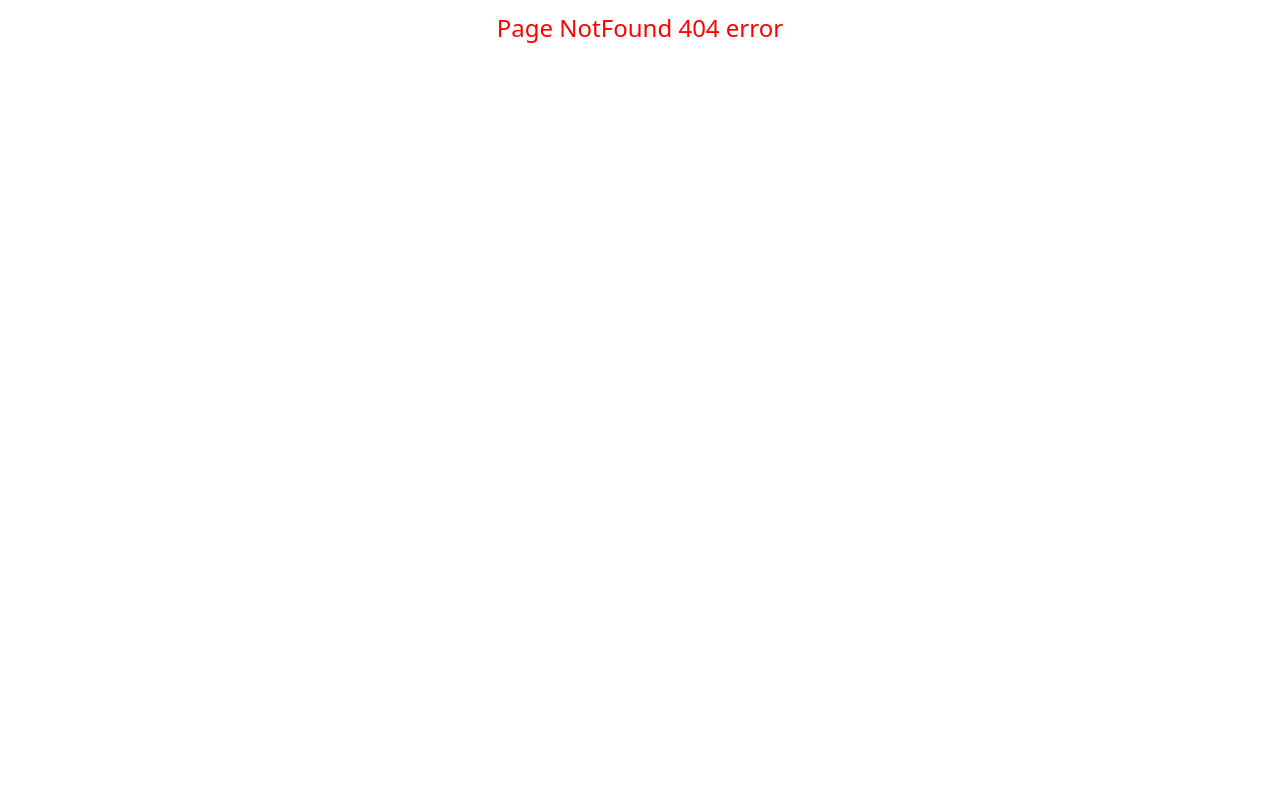
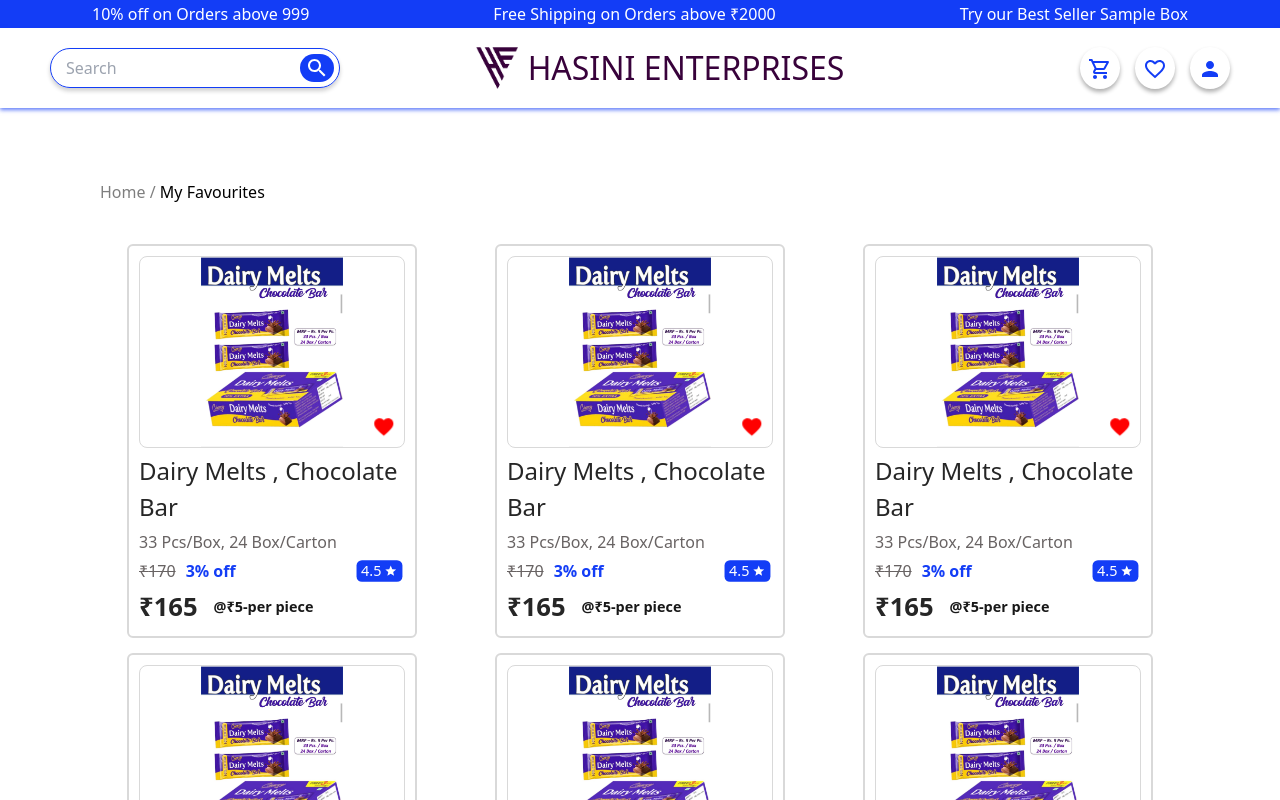
Before and after one commit to InfiniMove-Coders/Hasini_user_side_frontend, a React (Vite) app: page /favourite in a window 1280 px wide. Before the commit this address had no page. Shown: the top 800 px of the page. Built offline with nearby package versions, Linux system fonts and the light colour scheme.

Commit message:
favourites and navigation styles changed

```diff
--- a/src/components/ItemDetails/ItemDetails.jsx
+++ b/src/components/ItemDetails/ItemDetails.jsx
@@ -63,13 +63,13 @@
 				<Navbar1 />
 				<Navbar2 />
 			</div>
-			<p className="md:px-[100px] px-[10dvw] pt-[30px] md:mt-[130px] mt-[35dvw] md:text-[100%] text-[3dvw]" >
-				<span className="opacity-[0.5]"
+			<p className="md:px-[100px] px-[10dvw] pt-[30px] md:mt-[130px] mt-[35dvw] md:text-[100%] text-[3.5dvw]" >
+				<span className="opacity-[0.5] cursor-pointer"
 					onClick={() => {
 						navigate("/ ", { replace: true });
 					}}
 				>Home /</span>
-				<span className="opacity-[0.5]"
+				<span className="opacity-[0.5] cursor-pointer"
 					onClick={() => {
 						navigate("/category", { state: { keyStatusState: 0 }, replace: true });
 					}}
--- a/src/components/carousel/Carousel.css
+++ b/src/components/carousel/Carousel.css
@@ -55,3 +55,13 @@
   border:none;
   outline:none;
 }
+
+@media only screen and (max-width:768px){
+  .custom-pagination {
+    gap: 1dvw;
+  }
+  .custom-pagination .swiper-pagination-bullet {
+    width: 2dvw;
+    height: 2dvw;
+  }
+}
--- a/src/components/carousel/Carousel.jsx
+++ b/src/components/carousel/Carousel.jsx
@@ -20,7 +20,7 @@
 
 	return (
 		<>
-			<div className="w-[100%] h-auto border-[0px] border-[black] md:mt-[200px] mt-[36dvw]">
+			<div className="w-[100%] h-auto border-[0px] border-[black] md:mt-[200px] mt-[37dvw]">
 				<Swiper
 					effect="coverflow"
 					grabCursor={true}
--- a/src/components/carousel/basic/Carousel_slide.jsx
+++ b/src/components/carousel/basic/Carousel_slide.jsx
@@ -2,7 +2,7 @@
 
 const Carousel_slide = ({ image, onClick }) => {
 	return (
-		<div onClick={onClick} className="w-[100%] h-[40dvw] md:h-[500px] cursor-pointer border-[0px] border-[black] rounded-[20px] overflow-hidden">
+		<div onClick={onClick} className="w-[100%] h-[37dvw] md:h-[500px] cursor-pointer border-[0px] border-[black] rounded-[20px] overflow-hidden">
 			<img src={image} className="w-[100%] h-[100%] rouded-[20px]" />
 		</div>
 	)
--- a/src/components/cart/cart.jsx
+++ b/src/components/cart/cart.jsx
@@ -1,13 +1,16 @@
 import React, { useState } from 'react';
 import { useNavigate } from 'react-router-dom';
 import './cart.css';
+import Navbar1 from '../navbar/Navbar1';
+import Navbar2 from '../navbar/Navbar2';
+import Footer from '../footer/footer';
 
 const Cart = () => {
 	const navigate = useNavigate();
 	const [cartItems, setCartItems] = useState([
-    { id: 1, name: 'Dairy Melts, Chocolate Bars', price: 165, quantity: 1, image: '/src/assets/images/ganesh/Rectangle.png'},
-    { id: 2, name: 'Dairy Melts, Chocolate Bars', price: 165, quantity: 1, image: '/src/assets/images/ganesh/Rectangle.png'},
-    { id: 3, name: 'Dairy Melts, Chocolate Bars', price: 165, quantity: 1, image: '/src/assets/images/ganesh/Rectangle.png'},
+		{ id: 1, name: 'Dairy Melts, Chocolate Bars', price: 165, quantity: 1, image: '/src/assets/images/ganesh/Rectangle.png' },
+		{ id: 2, name: 'Dairy Melts, Chocolate Bars', price: 165, quantity: 1, image: '/src/assets/images/ganesh/Rectangle.png' },
+		{ id: 3, name: 'Dairy Melts, Chocolate Bars', price: 165, quantity: 1, image: '/src/assets/images/ganesh/Rectangle.png' },
 	]);
 
 	const updateQuantity = (id, change) => {
@@ -26,7 +29,12 @@
 	const totalAmount = cartItems.reduce((total, item) => total + calculateSubtotal(item.price, item.quantity), 0);
 
 	return (
-    <div className="cart-container">
+		<>
+			<div className='w-[100%] h-auto fixed top-[0px] z-[5]'>
+				<Navbar1 />
+				<Navbar2 />
+			</div>
+			<div className="cart-container md:mt-[120px] mt-[35dvw] mb-[10dvw] md:mb-[50px]">
 				<div className="cart-header">
 					<button className="back-button" onClick={() => navigate('/')}>← Cart</button>
 				</div>
@@ -77,9 +85,9 @@
 							</div>
 
 							<div className="cart-buttons">
-      <button className="return-button" onClick={() => navigate('/products')}>Return To Shop</button>
+								<button className="return-button" onClick={() => navigate('/')}>Return To Shop</button>
 								<button className="update-button" onClick={() => window.location.reload()}>Update Cart</button>
-      <button className="checkout-button" onClick={() => navigate('/checkout')}>Proceed to Checkout</button>
+								<button className="checkout-button">Proceed to Checkout</button>
 							</div>
 						</div>
 					</div>
@@ -88,6 +96,8 @@
 
 
 			</div>
+			<Footer />
+		</>
 	);
 };
 
--- /dev/null
+++ b/src/components/favourite/Favourite.jsx
@@ -0,0 +1,58 @@
+import { useEffect } from "react"
+import Footer from "../footer/footer"
+import Navbar1 from "../navbar/Navbar1"
+import Navbar2 from "../navbar/Navbar2"
+import { useLocation, useNavigate } from "react-router-dom"
+import FavouriteCard from "./FavouriteCard"
+
+
+const Favourite = () => {
+
+	const item = {
+		imageurl: "/images/item_details/a.jpg",
+		name: "Dairy Melts , Chocolate Bar ",
+		Units_Box: 33,
+		Box_Carton: 24,
+		Price: 170,
+		OfferPrice: 165,
+		UnitPrice: 5,
+	}
+
+	const navigate = useNavigate();
+
+	useEffect(() => {
+		window.scroll(0, 0);
+	}, []);
+
+	return (
+		<>
+			<div className='w-[100%] h-auto fixed top-[0px] z-[1]'>
+				<Navbar1 />
+				<Navbar2 />
+			</div>
+			<p className="md:px-[100px] px-[10dvw] pt-[30px] md:mt-[150px] mt-[30dvw]" >
+				<span className="opacity-[0.5] cursor-pointer"
+					onClick={() => {
+						navigate("/");
+					}}
+				>Home /</span>
+				<span className="opacity-[1]"> My Favourites</span>
+			</p>
+			<div className="m-auto mt-[40px] w-[90%] h-auto flex flex-row items-start justify-evenly gap-[15px] flex-wrap mb-[50px] border-[0px] border-[black]">
+				<FavouriteCard item={item} />
+				<FavouriteCard item={item} />
+				<FavouriteCard item={item} />
+				<FavouriteCard item={item} />
+				<FavouriteCard item={item} />
+				<FavouriteCard item={item} />
+				<FavouriteCard item={item} />
+				<FavouriteCard item={item} />
+				<FavouriteCard item={item} />
+
+			</div>
+			<Footer />
+		</>
+	)
+}
+
+export default Favourite;
--- /dev/null
+++ b/src/components/favourite/FavouriteCard.jsx
@@ -0,0 +1,84 @@
+import { FavoriteBorderOutlined, FavoriteOutlined, Image, ShoppingCart, Star } from "@mui/icons-material"
+import { useState } from "react";
+import { useNavigate } from "react-router-dom";
+import "animate.css";
+import Dimensions from "../others/Dimensions";
+
+const FavouriteCard = ({ item }) => {
+
+	const [favourite, setFavourite] = useState(true);
+	const navigate = useNavigate();
+	const medium = Dimensions.medium();
+
+	const ItemDetails = async () => {
+		navigate("/itemdetails", { state: { item: item } });
+	}
+
+	const AddToFavourite = async (event) => {
+		event.stopPropagation();
+		favourite ? setFavourite(false) : setFavourite(true);
+	}
+
+	return (
+		<div className="md:w-[290px] w-[40dvw] border-[black] border-[0px] flex flex-col items-center justify-start gap-[15px] cursor-pointer"
+			onClick={ItemDetails}
+		>
+			<div className="w-full h-auto bg-white rounded-[6px] p-[10px] flex flex-col items-start justify-start border-[#D9D9D9] border-[2px] md:gap-[5px]">
+				<div className="w-[100%] md:h-[15dvw] h-[35dvw] border-[#D9D9D9] border-[1px] flex items-center justify-center rounded-[8px] overflow-hidden relative">
+					{item?.imageurl
+						?
+						<img src={item?.imageurl} className="max-h-[100%]" />
+						:
+						<Image />
+					}
+					<div
+						className="border-[rgba(0,0,0,0.5)] border-[0px] absolute bottom-[5px] right-[5px] cursor-pointer rounded-[50%] shadow-[0px_0px_0px_rgba(0,0,0,0.2)] p-[2px] scale-[0.9]"
+						onClick={AddToFavourite}
+					>
+						{favourite ?
+							<FavoriteOutlined className="text-[red] animate__animated animate__rubberBand" style={{ fontSize: medium ? "5dvw" : "160%" }} />
+							:
+							<FavoriteBorderOutlined style={{ fontSize: medium ? "5dvw" : "160%" }} />
+
+						}
+					</div>
+
+				</div>
+				<p className="md:text-[150%] text-[3dvw] text-[#262626]">{item?.name ? item?.name : "Name"}</p>
+				<p className="text-[#686363] md:text-[100%] text-[2.5dvw]">
+					{item?.Units_Box ? item?.Units_Box : "XX"} Pcs/Box, {item?.Box_Carton ? item?.Box_Carton : "XX"} Box/Carton
+				</p>
+				<div className="w-full h-auto flex flex-row items-center justify-between">
+					<div className="w-auto h-auto flex flex-row items-center justify-between gap-[10px]">
+						<p className="text-[#686363] line-through md:text-[100%] text-[3.5dvw]">
+							&#x20B9;{item?.Price ? item?.Price : "XXX"}
+						</p>
+						<p className="text-[#133DF6] font-bold md:text-[100%] text-[2.5dvw]">3% off</p>
+					</div>
+					<div className="w-auto h-auto flex items-center justify-center gap-[2px] px-[5px] bg-[#133DF6] text-[white] scale-[90%] rounded-md md:text-[100%] text-[3dvw]">
+						<p>4.5</p>
+						<Star className="scale-[90%]" style={{ fontSize: medium ? "4dvw" : "100%" }} />
+					</div>
+				</div>
+				<div className="w-auto h-auto flex flex-row items-center justify-between gap-[10px]">
+					<p className="md:text-[160%] text-[3.5dvw] font-bold text-[#262626]">
+						&#x20B9;{item?.OfferPrice ? item?.OfferPrice : "XX"}
+					</p>
+					<p className="font-bold opacity-[90%] scale-[90%] md:text-[100%] text-[2.5dvw]">
+						@&#x20B9;{item?.UnitPrice ? item?.UnitPrice : "XX"}-per piece
+					</p>
+				</div>
+
+				{/* <div
+					className=" bg-[#133df6] rounded-[20px] w-auto h-auto flex flex-row items-center justify-between gap-[15px] px-[35px] py-[5px] text-white m-auto cursor-pointer"
+					onClick={ItemDetails}
+				>
+					<ShoppingCart />
+					<p className="font-bold">Add to Cart</p>
+				</div> */}
+			</div>
+		</div>
+	)
+}
+
+export default FavouriteCard;
--- a/src/components/navbar/Navbar2.jsx
+++ b/src/components/navbar/Navbar2.jsx
@@ -1,4 +1,4 @@
-import { Logout, Person, Person2Outlined, Search, ShoppingCartOutlined, StarBorderOutlined } from "@mui/icons-material"
+import { FavoriteBorderOutlined, FavoriteOutlined, Logout, Person, Person2Outlined, Search, ShoppingCartOutlined, StarBorderOutlined } from "@mui/icons-material"
 import { Menu, useMediaQuery } from "@mui/material"
 import { FileBoxIcon } from "lucide-react";
 import { useState } from "react"
@@ -24,7 +24,7 @@
 	}
 
 	return (
-		<div className="w-full h-auto md:h-[80px] border-[black] border-[0px] flex flex-col-reverse md:flex-row items-center md:justify-between justify-between pt-[1dvw] pb-[3dvw] md:pb-[0px] md:py-[0px] md:px-[50px] md:shadow-[0px_2px_4px_#133DF6aa] shadow-[0px_3px_5px_#133DF611] bg-white z-[5]">
+		<div className="w-full h-auto md:h-[80px] border-[black] border-[0px] flex flex-col-reverse md:flex-row items-center md:justify-between justify-between pt-[1dvw] pb-[3dvw] md:pb-[0px] md:py-[0px] md:px-[50px] md:shadow-[0px_2px_4px_#133DF6aa] shadow-[0px_3px_5px_#133DF611] bg-white z-[5] gap-[1dvw] md:gap-[0px]">
 			<div className="w-[85%] md:w-[290px] md:h-[40px] h-[9dvw] rounded-[20px] border-[#133DF6] border-[1px] overflow-hidden flex flex-row items-center justify-between p-[5px] shadow-[0px_3px_4px_#00000030]">
 				<input
 					type="text"
@@ -36,17 +36,33 @@
 					<Search />
 				</div>
 			</div>
-			<div className="w-auto h-[60px] flex flex-row items-center justify-between gap-[10px] border-[black] border-[0px] cursor-pointer md:translate-x-[-50px]"
+			<div className="w-auto h-[60px] flex flex-row items-center justify-between md:gap-[10px] gap-[2dvw] border-[black] border-[0px] cursor-pointer md:translate-x-[-50px] relative"
 				onClick={() => navigate("/", { replace: true })}
 			>
 				<img src="/images/icons/logo1.png" className="md:h-[70%] h-[8dvw]" />
 				<p
-					className="md:text-[200%] text-[6dvw] text-[#38023B]"
+					className="md:text-[200%] text-[6dvw] text-[#38023B] scale-x-[90%] md:scale-x-[100%]"
 				>HASINI ENTERPRISES</p>
+				<div className="absolute border-[0px] border-[black] p-[1.5dvw] rounded-[100%] hover:bg-[#133DF6] hover:text-white shadow-[0px_3px_4px_#00000050] cursor-pointer text-[#133DF6] md:hidden right-[-12dvw] z-[1]"
+					onClick={(event) => {
+						event.stopPropagation();
+						navigate("/favourite")
+					}
+					}
+				>
+					<FavoriteBorderOutlined style={{ fontSize: "6dvw" }} />
+				</div>
 			</div>
 			<div className="w-auto h-auto hidden md:flex flex-row items-center justify-between gap-[15px] border-[0px] border-[black]">
-				<div className="border-[0px] border-[black] p-[8px] rounded-[50%] hover:bg-[#133DF6] hover:text-white shadow-[0px_3px_4px_#00000050] cursor-pointer text-[#133DF6]">
+				<div className="border-[0px] border-[black] p-[8px] rounded-[50%] hover:bg-[#133DF6] hover:text-white shadow-[0px_3px_4px_#00000050] cursor-pointer text-[#133DF6]"
+					onClick={() => navigate("/cart")}
+				>
 					<ShoppingCartOutlined />
+				</div>
+				<div className="border-[0px] border-[black] p-[8px] rounded-[50%] hover:bg-[#133DF6] hover:text-white shadow-[0px_3px_4px_#00000050] cursor-pointer text-[#133DF6]"
+					onClick={() => navigate("/favourite")}
+				>
+					<FavoriteBorderOutlined />
 				</div>
 				{loginStatus ?
 					<div
@@ -100,14 +116,14 @@
 						<Person2Outlined />
 						<p>My Account</p>
 					</div>
-					<div className="flex flex-row items-center justify-start gap-[10px] p-[5px_40px_5px_15px] cursor-pointer">
+					{/* <div className="flex flex-row items-center justify-start gap-[10px] p-[5px_40px_5px_15px] cursor-pointer">
 						<FileBoxIcon />
 						<p>My Orders</p>
 					</div>
 					<div className="flex flex-row items-center justify-start gap-[10px] p-[5px_40px_5px_15px] cursor-pointer">
 						<StarBorderOutlined />
 						<p>My Wishlist</p>
-					</div>
+					</div> */}
 					<div className="flex flex-row items-center justify-start gap-[10px] p-[5px_40px_10px_15px] cursor-pointer">
 						<Logout className="-rotate-180" />
 						<p>Logout</p>
--- a/src/components/navbar/Navbar4Footer.jsx
+++ b/src/components/navbar/Navbar4Footer.jsx
@@ -35,8 +35,8 @@
 						navigate("/");
 					}}
 				>
-					<HomeOutlined style={{ fontSize: "8dvw", borderRadius: "50%", padding: keyStatus == 0 ? "1px" : "0px", backgroundColor: keyStatus == 0 ? "#133DF6" : "white", color: keyStatus == 0 ? "white" : "black" }} />
-					<p className="text-[80%]">Home</p>
+					<HomeOutlined sx={{ strokeWidth: keyStatus == 0 ? 0.1 : 0.5, stroke: "white" }} style={{ fontSize: "8dvw", borderRadius: "50%", padding: keyStatus == 0 ? "1px" : "0px", backgroundColor: keyStatus == 0 ? "#133DF6" : "white", color: keyStatus == 0 ? "white" : "black" }} />
+					<p className="text-[2.5dvw]" style={{ color: keyStatus == 0 ? "#133DF6" : "black" }}>HOME</p>
 				</div>
 				<div
 					className="w-auto h-[100%] flex flex-col items-center justify-between gap-[0px]"
@@ -45,8 +45,8 @@
 						navigate("/categories");
 					}}
 				>
-					<GridView style={{ fontSize: "8dvw", borderRadius: "50%", padding: keyStatus == 1 ? "3px" : "0px", backgroundColor: keyStatus == 1 ? "#133DF6" : "white", color: keyStatus == 1 ? "white" : "black" }} />
-					<p className="text-[80%]">CATEGORIES</p>
+					<GridView sx={{ strokeWidth: keyStatus == 1 ? 0.1 : 0.5, stroke: "white" }} style={{ fontSize: "8dvw", borderRadius: "50%", padding: keyStatus == 1 ? "3px" : "0px", backgroundColor: keyStatus == 1 ? "#133DF6" : "white", color: keyStatus == 1 ? "white" : "black" }} />
+					<p className="text-[2.5dvw]" style={{ color: keyStatus == 1 ? "#133DF6" : "black" }}>CATEGORIES</p>
 				</div>
 				<div
 					className="w-auto h-[100%] flex flex-col items-center justify-between gap-[0px]"
@@ -55,8 +55,8 @@
 						navigate("/cart");
 					}}
 				>
-					<ShoppingCartOutlined style={{ fontSize: "8dvw", borderRadius: "50%", padding: keyStatus == 2 ? "3px" : "0px", backgroundColor: keyStatus == 2 ? "#133DF6" : "white", color: keyStatus == 2 ? "white" : "black" }} />
-					<p className="text-[80%]">CART</p>
+					<ShoppingCartOutlined sx={{ strokeWidth: keyStatus == 2 ? 0.1 : 0.5, stroke: "white" }} style={{ fontSize: "8dvw", borderRadius: "50%", padding: keyStatus == 2 ? "3px" : "0px", backgroundColor: keyStatus == 2 ? "#133DF6" : "white", color: keyStatus == 2 ? "white" : "black" }} />
+					<p className="text-[2.5dvw]" style={{ color: keyStatus == 2 ? "#133DF6" : "black" }}>CART</p>
 				</div>
 				<div
 					className="w-auto h-[100%] flex flex-col items-center justify-between gap-[0px]"
@@ -65,8 +65,8 @@
 						navigate("/account");
 					}}
 				>
-					<Person2Outlined style={{ fontSize: "8dvw", borderRadius: "50%", padding: keyStatus == 3 ? "1px" : "0px", backgroundColor: keyStatus == 3 ? "#133DF6" : "white", color: keyStatus == 3 ? "white" : "black" }} />
-					<p className="text-[80%]">ACCOUNT</p>
+					<Person2Outlined sx={{ strokeWidth: keyStatus == 3 ? 0.1 : 0.5, stroke: "white" }} style={{ fontSize: "8dvw", borderRadius: "50%", padding: keyStatus == 3 ? "1px" : "0px", backgroundColor: keyStatus == 3 ? "#133DF6" : "white", color: keyStatus == 3 ? "white" : "black" }} />
+					<p className="text-[2.5dvw]" style={{ color: keyStatus == 3 ? "#133DF6" : "black" }}>ACCOUNT</p>
 				</div>
 			</div>
 		</>
--- a/src/index.css
+++ b/src/index.css
@@ -6,6 +6,7 @@
   margin:0px;
   padding:0px;
   box-sizing:border-box;
+  user-select:none;
 }
 
 body,html{
--- a/src/routers/IndexRouter.jsx
+++ b/src/routers/IndexRouter.jsx
@@ -14,7 +14,7 @@
 import Login from "../components/login/login"
 import Signup from "../components/signup/signup"
 import Cart from "../components/cart/cart"
-import Favourite from "../components/favourites/Favourite"
+import Favourite from "../components/favourite/Favourite"
 
 const IndexRouter = () => {
 
@@ -34,6 +34,7 @@
 			}
 			<Route path="itemdetails" element={<ItemDetails />} />
 			<Route path="account" element={<Account />} />
+			<Route path="favourite" element={<Favourite />} />
 			<Route path="contact" element={<ContactForm />} />
 			<Route path="Loading" element={<Loading />} />
 			<Route path='login' element={<Login />} />
```
Lines whose indentation alone changed are shown as unchanged.
